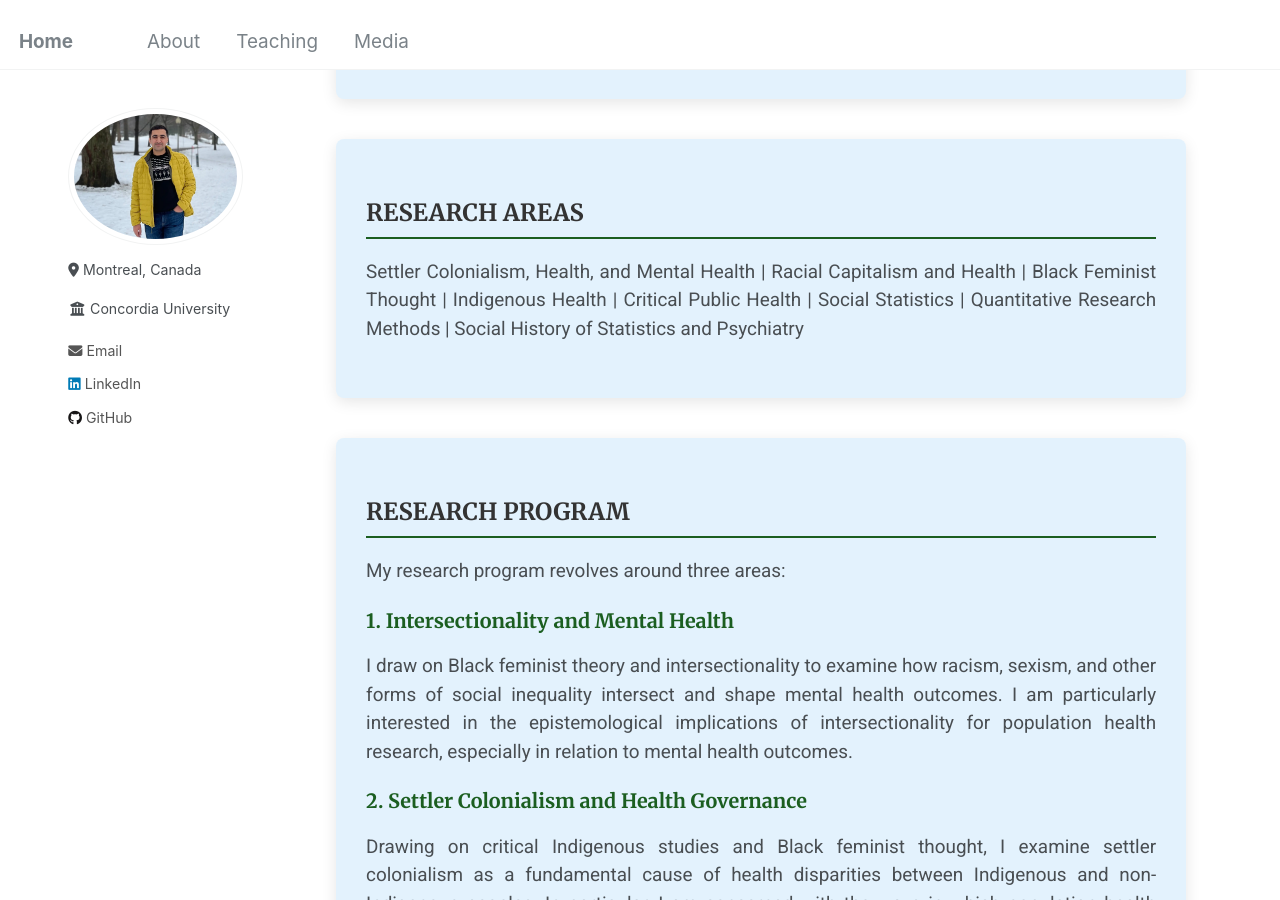
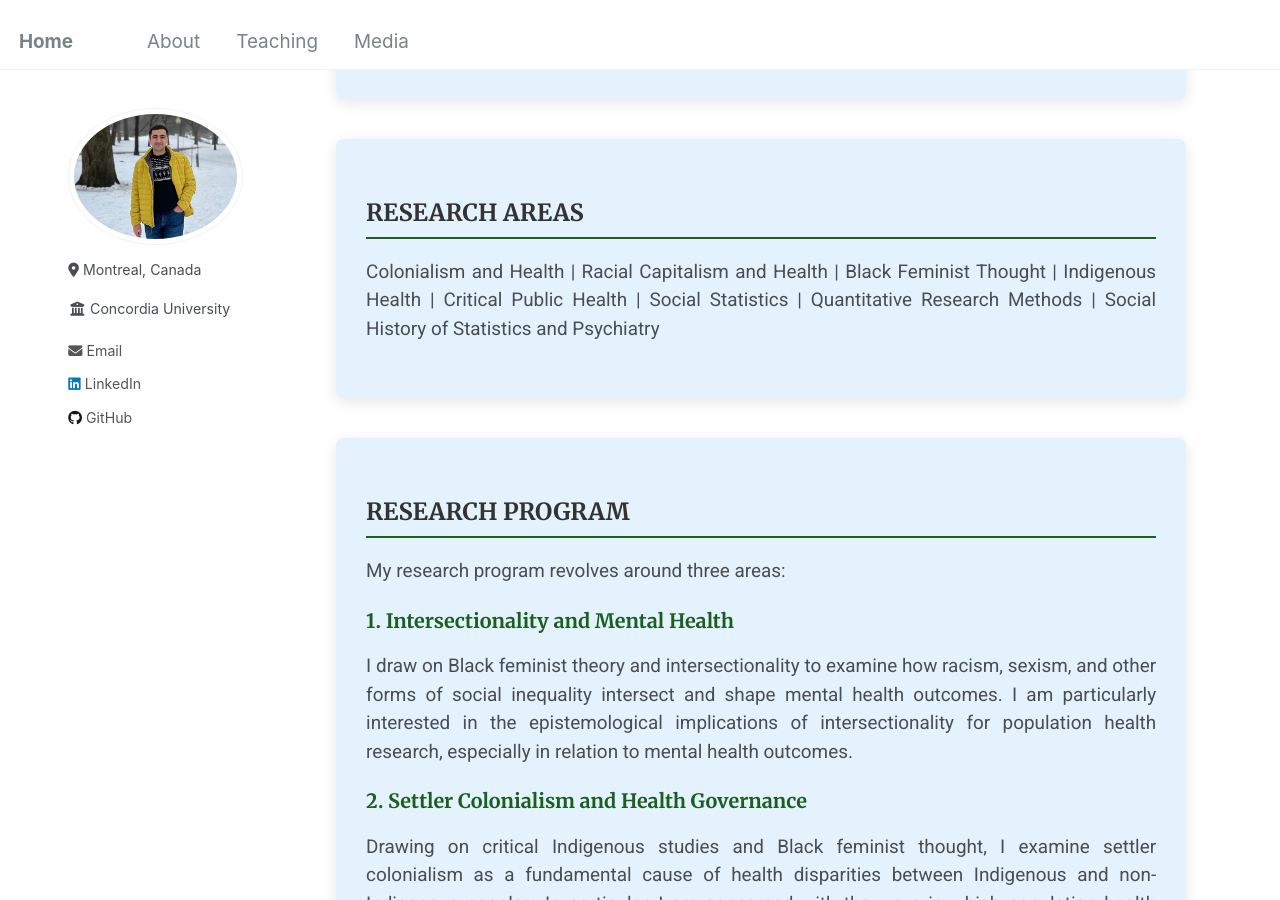
Before and after one commit to Mohsnmonji/mohsnmonji.github.io, a Jekyll site: the page built from about-me.md, in a window 1280 px wide and 900 px high, scrolled down 478 px. Built offline with Jekyll 4.4.1, drawn with Linux system fonts in a browser that asks for light colours.

Commit message:
Update about-me.md

```diff
--- a/about-me.md
+++ b/about-me.md
@@ -68,7 +68,7 @@ author_profile: true
 <div class="about-card">
   <h2>RESEARCH AREAS</h2>
   <p>
-    Settler Colonialism, Health, and Mental Health | Racial Capitalism and Health | Black Feminist Thought | Indigenous Health | Critical Public Health | Social Statistics | Quantitative Research Methods | Social History of Statistics and Psychiatry
+    Colonialism and Health | Racial Capitalism and Health | Black Feminist Thought | Indigenous Health | Critical Public Health | Social Statistics | Quantitative Research Methods | Social History of Statistics and Psychiatry
   </p>
 </div>
 
```
